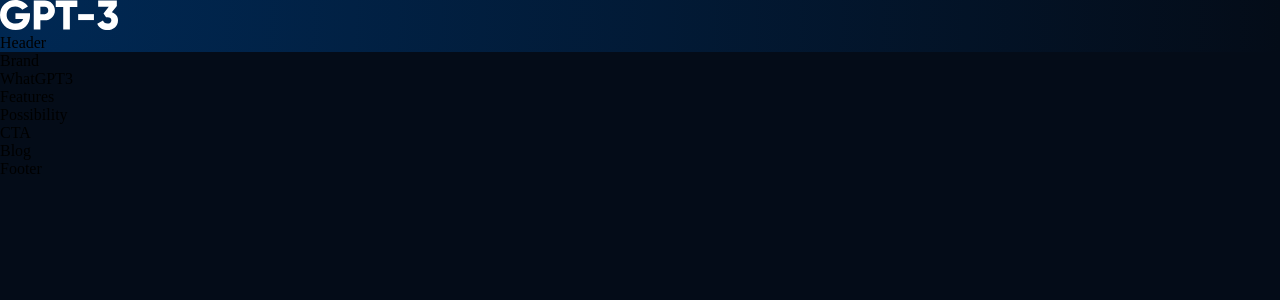
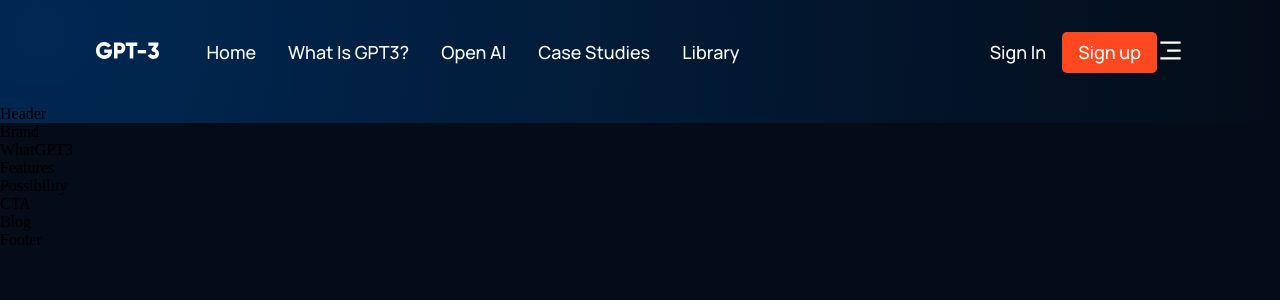
Before and after one commit to NealldeWaal/react-gpt3, a React (Create React App) app: page / in a window 1280 px wide. Shown: the top 300 px of the page. Built offline with nearby package versions, Linux system fonts and the light colour scheme.

Commit message:
Added Navbar Components

```diff
--- a/src/components/navbar/Navbar.jsx
+++ b/src/components/navbar/Navbar.jsx
@@ -1,19 +1,74 @@
-import React from 'react'
-import { RiMenu3Line, RiCloseLine } from 'react-icons/ri'
-import logo from '../../assets/logo.svg'
-import './navbar.css'
+import { React, useState } from "react";
+import { RiMenu3Line, RiCloseLine } from "react-icons/ri";
+import logo from "../../assets/logo.svg";
+import "./navbar.css";
+
+const Menu = () => (
+  <>
+    <p>
+      <a href="#home">Home</a>
+    </p>
+    <p>
+      <a href="#wgpt3">What is GPT3?</a>
+    </p>
+    <p>
+      <a href="#possibility">Open AI</a>
+    </p>
+    <p>
+      <a href="#features">Case Studies</a>
+    </p>
+    <p>
+      <a href="#blog">Library</a>
+    </p>
+  </>
+);
 
 // CSS Naming convention -> BEM: Block Element Modifier
 const Navbar = () => {
-    return (
-        <div className='gpt3__navbar'>
-            <div className='gpt3__navbar-links'>
-                <div className='gpt3__navbar-links_logo'>
-                    <img src={logo} alt="logo" />
-                </div>
+  const [toggleMenu, setToggleMenu] = useState(false);
+
+  return (
+    <div className="gpt3__navbar">
+      <div className="gpt3__navbar-links">
+        <div className="gpt3__navbar-links_logo">
+          <img src={logo} alt="logo" />
+        </div>
+        <div className="gpt3__navbar-links_container">
+          <Menu />
+        </div>
+      </div>
+      <div className="gpt3__navbar-sign">
+        <p>Sign in</p>
+        <button type="button">Sign up</button>
+      </div>
+      <div className="gpr3__navbar-menu">
+        {toggleMenu ? (
+          <RiCloseLine
+            color="#fff"
+            size={27}
+            onClick={() => setToggleMenu(false)}
+          />
+        ) : (
+          <RiMenu3Line
+            color="#fff"
+            size={27}
+            onClick={() => setToggleMenu(true)}
+          />
+        )}
+        {toggleMenu && (
+          <div className="gpt3__navbar-menu_container scale-up-center">
+            <div className="gpt3__navbar-menu_container-links">
+              <Menu />
             </div>
-        </div>
-    )
-}
+            <div className="gpt3__navbar-menu_container-links-sign">
+              <p>Sign in</p>
+              <button type="button">Sign up</button>
+            </div>
+          </div>
+        )}
+      </div>
+    </div>
+  );
+};
 
-export default Navbar
+export default Navbar;
--- a/src/components/navbar/navbar.css
+++ b/src/components/navbar/navbar.css
@@ -0,0 +1,134 @@
+.gpt3__navbar {
+  display: flex;
+  justify-content: space-between;
+  align-items: center;
+
+  padding: 2rem 6rem;
+}
+
+.gpt3__navbar-links {
+  flex: 1;
+  display: flex;
+  justify-content: flex-start;
+  align-items: center;
+}
+
+.gpt3__navbar-links_logo {
+  margin-right: 2rem;
+}
+
+.gpt3__navbar-links_logo img {
+  width: 62.56px;
+  height: 16.02px;
+}
+
+.gpt3__navbar-links_container {
+  display: flex;
+  flex-direction: row;
+}
+
+.gpt3__navbar-sign {
+  display: flex;
+  justify-content: flex-end;
+  align-items: center;
+}
+
+.gpt3__navbar-links_container p,
+.gpt3__navbar-sign p,
+.gpt3__navbar-menu_container p {
+  color: #fff;
+  font-family: var(--font-family);
+  font-weight: 500;
+  font-size: 18px;
+  line-height: 25px;
+  text-transform: capitalize;
+
+  margin: 0 1rem;
+  cursor: pointer;
+}
+
+.gpt3__navbar-sign button,
+.gpt3__navbar-menu_container button {
+  padding: 0.5rem 1rem;
+  color: #fff;
+  background: #ff4820;
+  font-family: var(--font-family);
+  font-weight: 500;
+  font-size: 18px;
+  line-height: 25px;
+  border: none;
+  outline: none;
+  cursor: pointer;
+  border-radius: 5px;
+}
+
+.gpt3__navbar-menu {
+  margin-left: 1rem;
+
+  display: none;
+  position: relative;
+}
+
+.gpt3__navbar-menu svg {
+  cursor: pointer;
+}
+
+.gpt3__navbar-menu_container {
+  display: flex;
+  justify-content: flex-end;
+  align-items: flex-end;
+  flex-direction: column;
+
+  text-align: end;
+  background: var(--color-footer);
+  padding: 2rem;
+  position: absolute;
+  right: 0;
+  top: 40px;
+  margin-top: 1rem;
+  min-width: 210px;
+  border-radius: 5px;
+  box-shadow: 0px 0px 5px rgba(0, 0, 0, 0.2);
+}
+
+.gpt3__navbar-menu_container p {
+  margin: 1rem 0;
+}
+
+.gpt3__navbar-menu_container-links-sign {
+  display: none;
+}
+
+@media screen and (max-width: 1050px) {
+  .gpt3__navbar-links_container {
+    display: none;
+  }
+
+  .gpt3__navbar-menu {
+    display: flex;
+  }
+}
+
+@media screen and (max-width: 700px) {
+  .gpt3__navbar {
+    padding: 2rem 4rem;
+  }
+}
+
+@media screen and (max-width: 550px) {
+  .gpt3__navbar {
+    padding: 2rem;
+  }
+
+  .gpt3__navbar-sign {
+    display: none;
+  }
+
+  .gpt3__navbar-menu_container {
+    top: 20px;
+  }
+
+  .gpt3__navbar-menu_container-links-sign {
+    display: block;
+  }
+}
```
